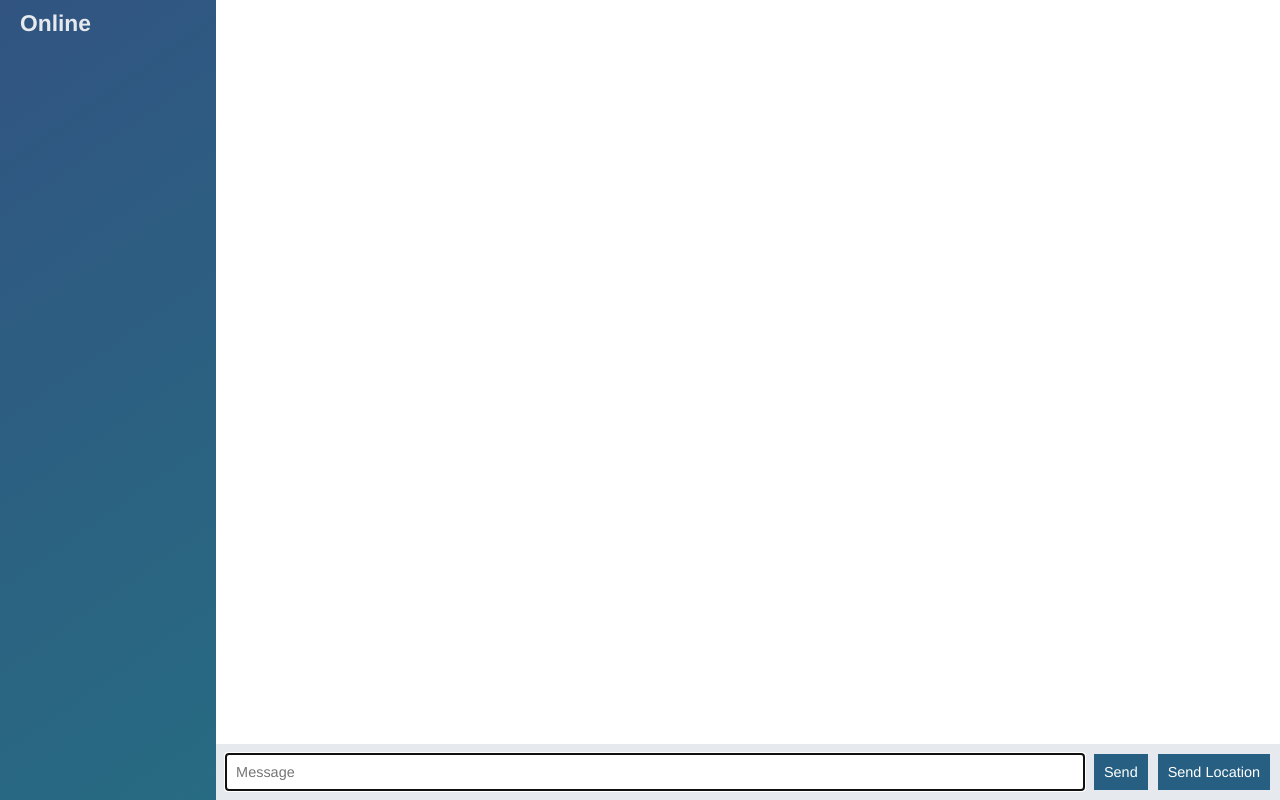
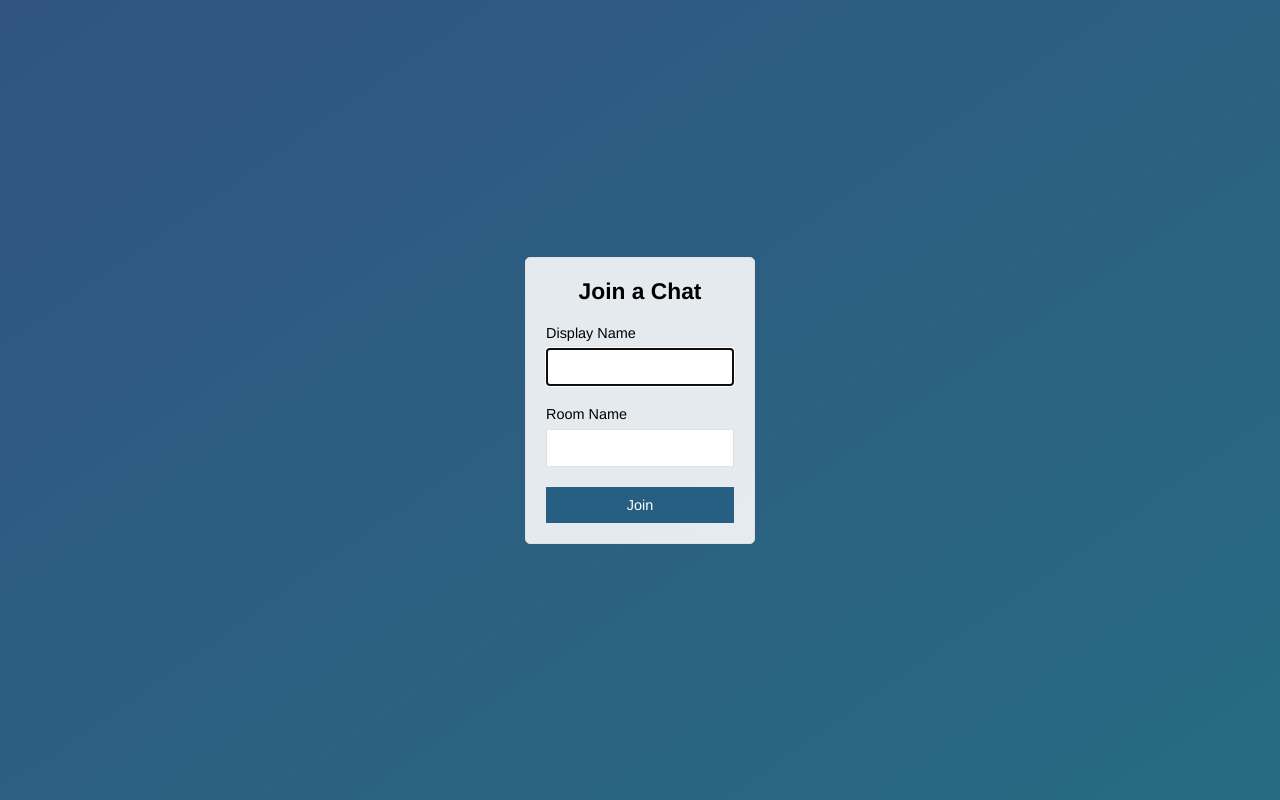
Before and after one commit to SoumyadeepJana/chatApp, a website: page public/index.html in a window 1280 px wide. Drawn offline with nearby package versions, Linux system fonts and the light colour scheme; no server answers.

Commit message:
Added join page

```diff
--- a/public/index.html
+++ b/public/index.html
@@ -2,43 +2,29 @@
 <html>
     <head>
         <meta charset="utf-8">
-        <title>Welcome to the chat app</title>
-        <!--link rel="stylesheet" href="https://cdnjs.cloudflare.com/ajax/libs/materialize/0.98.2/css/materialize.min.css"-->
+        <meta name="viewport" content="width=device-width,initial-scale=1,user-scalable=no">
+        <title>Join Chat</title>
         <link rel="stylesheet" href="/css/style.css" type="text/css">
-        <!--script src="https://cdnjs.cloudflare.com/ajax/libs/materialize/0.98.2/js/materialize.min.js"></script-->
+    </head>
 
-    </head>
-    <body class="chat">
-        <!--p>This is my chat app</p-->
-
-
-       <div class="chat__sidebar">
-           <h3>Online</h3>
-           <div id="users"></div>
-       </div>
-
-       <div class="chat__main">
-               <ul id="messages" class="chat__messages"></ul>
-
-               <div class="chat__footer">
-                      <form id="message-form">
-                         <input type="text" placeholder="Message" name="message" autofocus autocomplete="off">
-
-                         <button>Send</button>
-                      </form>
-                      <button id="send-location">Send Location</button !-->
-               </div>
-
-       </div>
-
-
-
-
-
-        <script src = "/socket.io/socket.io.js"></script>
-        <script src = "/js/libs/jquery-3.2.1.min.js"></script>
-        <script src="/js/libs/moment.js"></script>
-        <script src = "/js/index.js"></script>
+    <body class="centered-form">
+      <div class="centered-form__form">
+          <form action="/chat.html">
+             <div class="form-field"></div>
+                <h3>Join a Chat</h3>
+             <div class="form-field">
+                 <label>Display Name</label>
+                 <input type="text" name="name" autofocus>
+             </div>
+             <div class="form-field">
+                 <label>Room Name</label>
+                 <input type="text" name="room">
+             </div>
+             <div class="form-field">
+                 <button>Join</button>
+             </div>
+          </form>
+      </div>
 
     </body>
 </html>
```
Also changed, not shown: public/chat.html (added, +45 -0 lines), public/js/chat.js (renamed from public/js/index.js).
